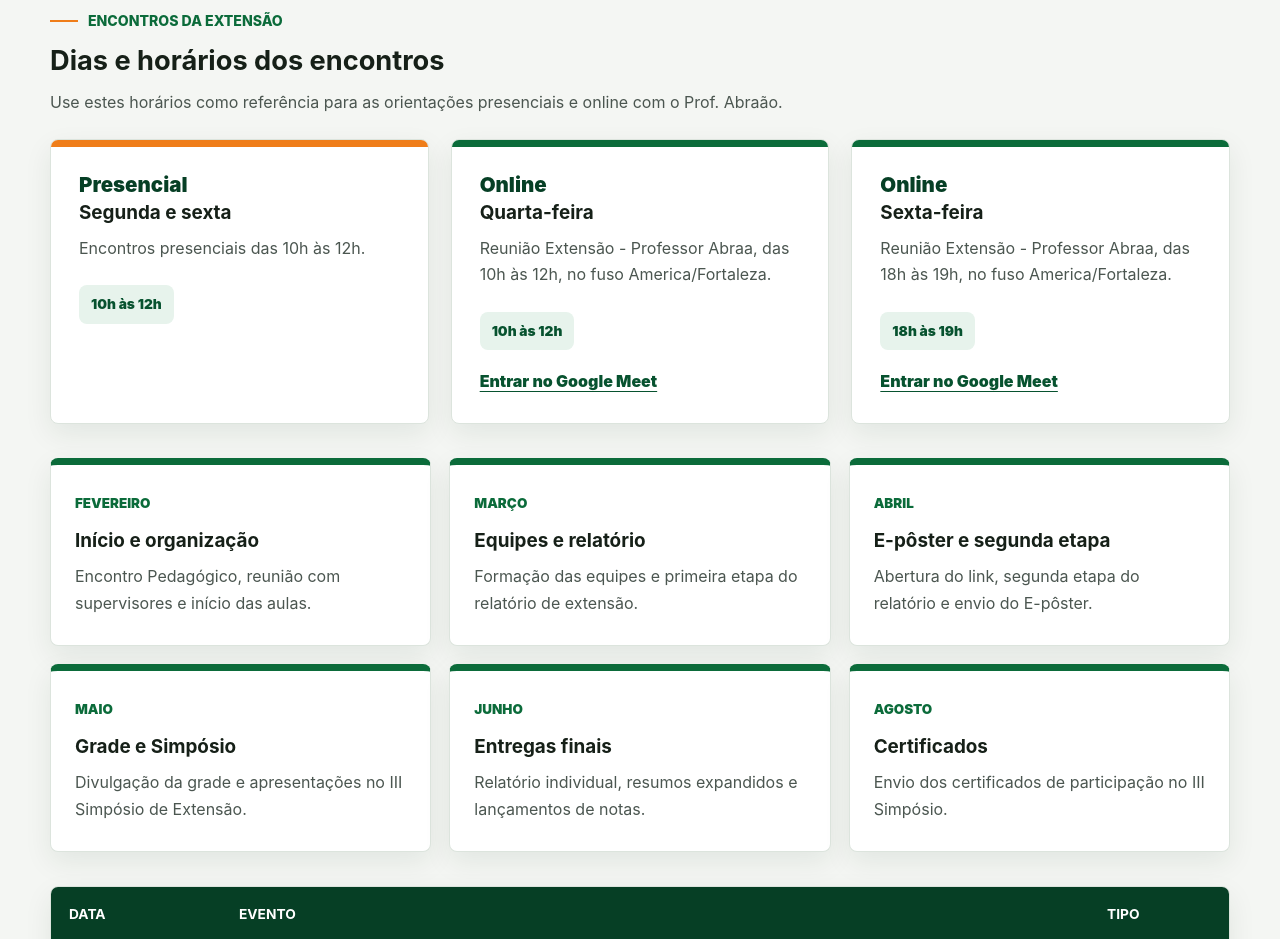
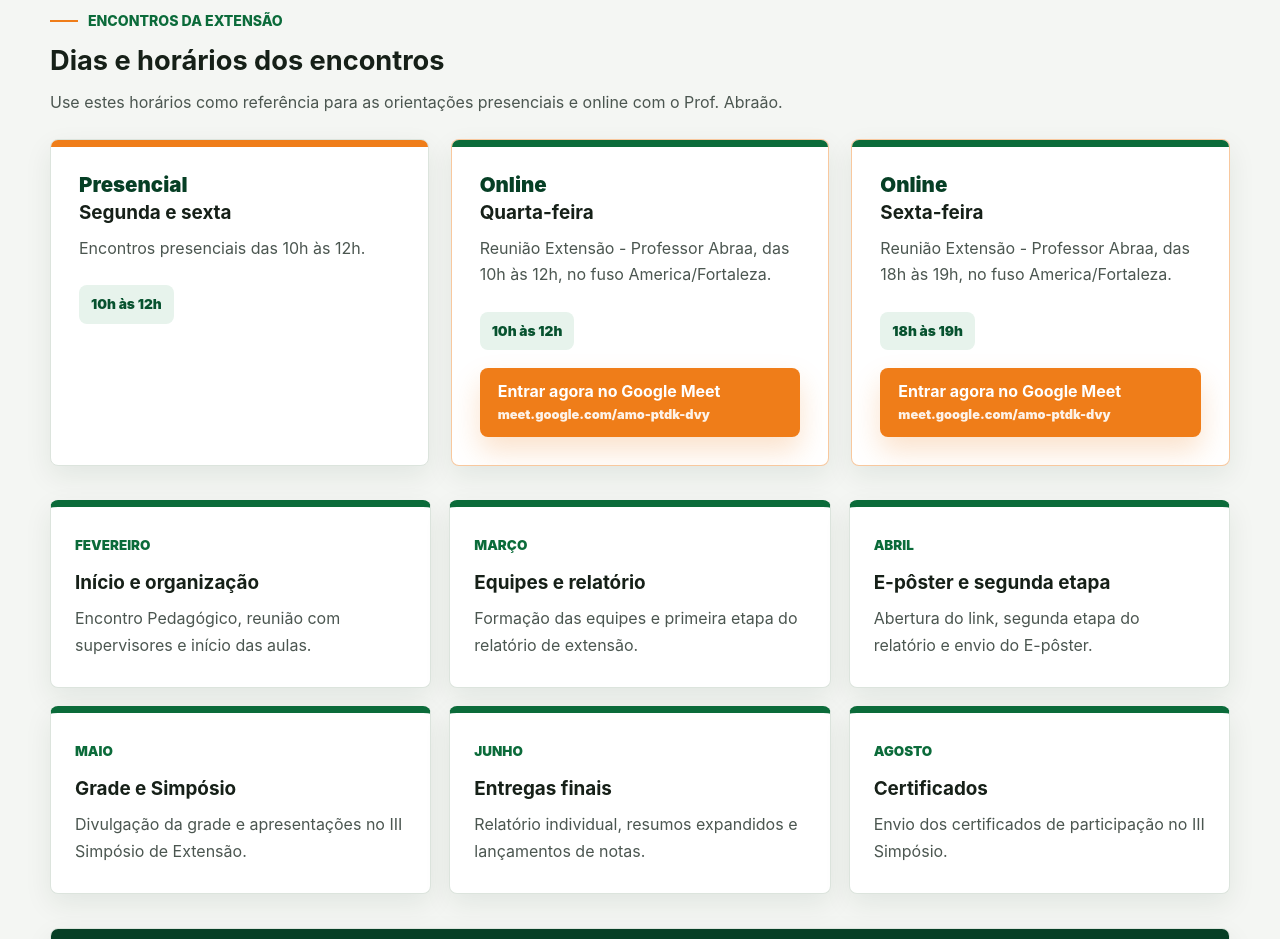
Before and after one commit to abraaorosal/extensaoUNIFAMETRO, a plain HTML site: page index.html in a window 1280 px wide. Shown: the part 4834-5773 px from the top of the page. Drawn offline with Linux system fonts and the light colour scheme.

Commit message:
Destaca link do Google Meet

```diff
--- a/index.html
+++ b/index.html
@@ -418,40 +418,42 @@
               <p class="schedule-day">Presencial</p>
               <h3>Segunda e sexta</h3>
               <p>Encontros presenciais das 10h às 12h.</p>
-              <span>10h às 12h</span>
+              <span class="meeting-time">10h às 12h</span>
             </article>
-            <article class="schedule-card">
+            <article class="schedule-card online-card">
               <p class="schedule-day">Online</p>
               <h3>Quarta-feira</h3>
               <p>
                 Reunião Extensão - Professor Abraa, das 10h às 12h, no fuso
                 America/Fortaleza.
               </p>
-              <span>10h às 12h</span>
+              <span class="meeting-time">10h às 12h</span>
               <a
                 class="meeting-link"
                 href="https://meet.google.com/amo-ptdk-dvy"
                 target="_blank"
                 rel="noopener noreferrer"
               >
-                Entrar no Google Meet
+                <strong>Entrar agora no Google Meet</strong>
+                <small>meet.google.com/amo-ptdk-dvy</small>
               </a>
             </article>
-            <article class="schedule-card">
+            <article class="schedule-card online-card">
               <p class="schedule-day">Online</p>
               <h3>Sexta-feira</h3>
               <p>
                 Reunião Extensão - Professor Abraa, das 18h às 19h, no fuso
                 America/Fortaleza.
               </p>
-              <span>18h às 19h</span>
+              <span class="meeting-time">18h às 19h</span>
               <a
                 class="meeting-link"
                 href="https://meet.google.com/amo-ptdk-dvy"
                 target="_blank"
                 rel="noopener noreferrer"
               >
-                Entrar no Google Meet
+                <strong>Entrar agora no Google Meet</strong>
+                <small>meet.google.com/amo-ptdk-dvy</small>
               </a>
             </article>
           </div>
--- a/style.css
+++ b/style.css
@@ -715,6 +715,10 @@ p {
   background: var(--accent);
 }
 
+.schedule-card.online-card {
+  border-color: rgba(239, 125, 25, 0.42);
+}
+
 .schedule-day {
   margin-bottom: 22px;
   color: var(--green-900);
@@ -722,7 +726,7 @@ p {
   font-weight: 900;
 }
 
-.schedule-card span {
+.schedule-card .meeting-time {
   display: inline-flex;
   margin-top: 24px;
   padding: 8px 12px;
@@ -735,17 +739,48 @@ p {
 
 .meeting-link {
   display: flex;
-  width: fit-content;
+  flex-direction: column;
+  justify-content: center;
+  width: 100%;
+  min-height: 66px;
   margin-top: 18px;
-  color: var(--green-800);
+  padding: 12px 16px;
+  border: 2px solid rgba(239, 125, 25, 0.35);
+  border-radius: var(--radius);
+  background: var(--accent);
+  color: var(--white);
   font-weight: 900;
-  text-decoration: underline;
-  text-underline-offset: 4px;
+  text-decoration: none;
+  box-shadow: 0 14px 28px rgba(239, 125, 25, 0.22);
+  transition:
+    transform 180ms ease,
+    background 180ms ease,
+    box-shadow 180ms ease;
+}
+
+.meeting-link strong,
+.meeting-link small {
+  color: var(--white);
+}
+
+.meeting-link strong {
+  line-height: 1.2;
+}
+
+.meeting-link small {
+  margin-top: 4px;
+  overflow-wrap: anywhere;
+  font-size: 0.8rem;
+  line-height: 1.35;
+  opacity: 0.9;
 }
 
 .meeting-link:hover,
 .meeting-link:focus-visible {
-  color: var(--green-700);
+  transform: translateY(-2px);
+  background: #d96912;
+  color: var(--white);
+  box-shadow: 0 18px 34px rgba(239, 125, 25, 0.28);
 }
 
 .edit-note {
```
